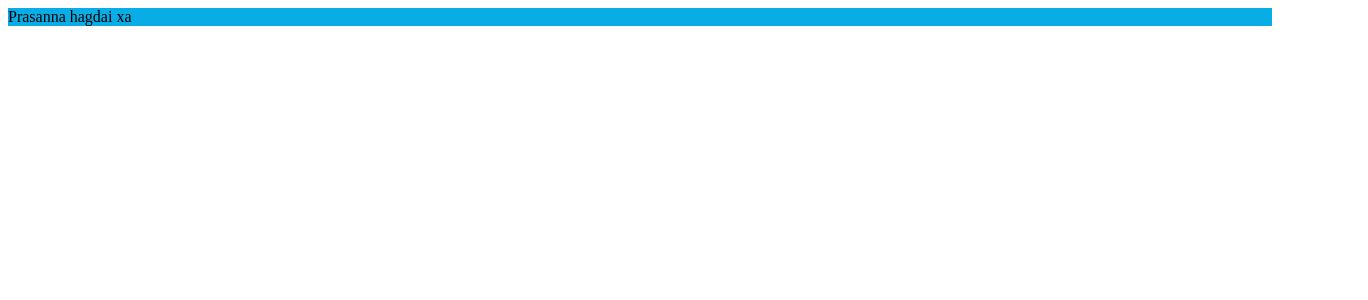
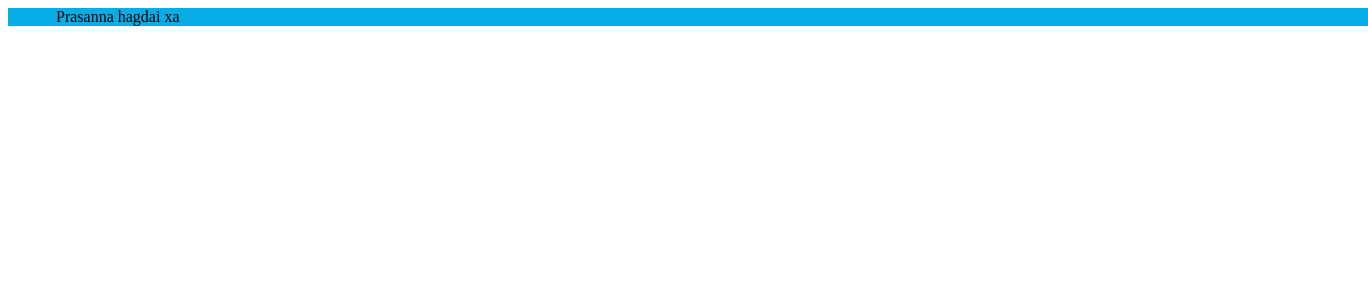
Before and after one commit to prasannarijal35/shikshyaghar, a Next.js app: page / in a window 1280 px wide. Shown: the top 300 px of the page, 1368 px wide, since content can reach past the window. Built offline with nearby package versions, Linux system fonts and the light colour scheme.

Commit message:
container

```diff
--- a/src/app/globals.css
+++ b/src/app/globals.css
@@ -1,4 +1,3 @@
-/* src/app/globals.css or wherever your global styles are */
 @tailwind utilities;
 
 @theme {
@@ -21,3 +20,41 @@
 
   --font-display: "Satoshi", sans-serif;
 }
+
+/* 👇 This is REQUIRED to make `.container` work */
+.container {
+  margin-left: auto;
+  margin-right: auto;
+  padding-left: var(--container-padding-default);
+  padding-right: var(--container-padding-default);
+  width: 100%;
+  max-width: var(--breakpoint-2xl);
+}
+
+@media (min-width: 640px) {
+  .container {
+    padding-left: var(--container-padding-sm);
+    padding-right: var(--container-padding-sm);
+  }
+}
+
+@media (min-width: 1024px) {
+  .container {
+    padding-left: var(--container-padding-lg);
+    padding-right: var(--container-padding-lg);
+  }
+}
+
+@media (min-width: 1280px) {
+  .container {
+    padding-left: var(--container-padding-xl);
+    padding-right: var(--container-padding-xl);
+  }
+}
+
+@media (min-width: 1536px) {
+  .container {
+    padding-left: var(--container-padding-2xl);
+    padding-right: var(--container-padding-2xl);
+  }
+}
--- a/src/app/page.tsx
+++ b/src/app/page.tsx
@@ -1,3 +1,3 @@
 export default function Home() {
-  return <div className="bg-primary">Prasanna hagdai xa</div>;
+  return <div className="bg-primary container">Prasanna hagdai xa</div>;
 }
```
